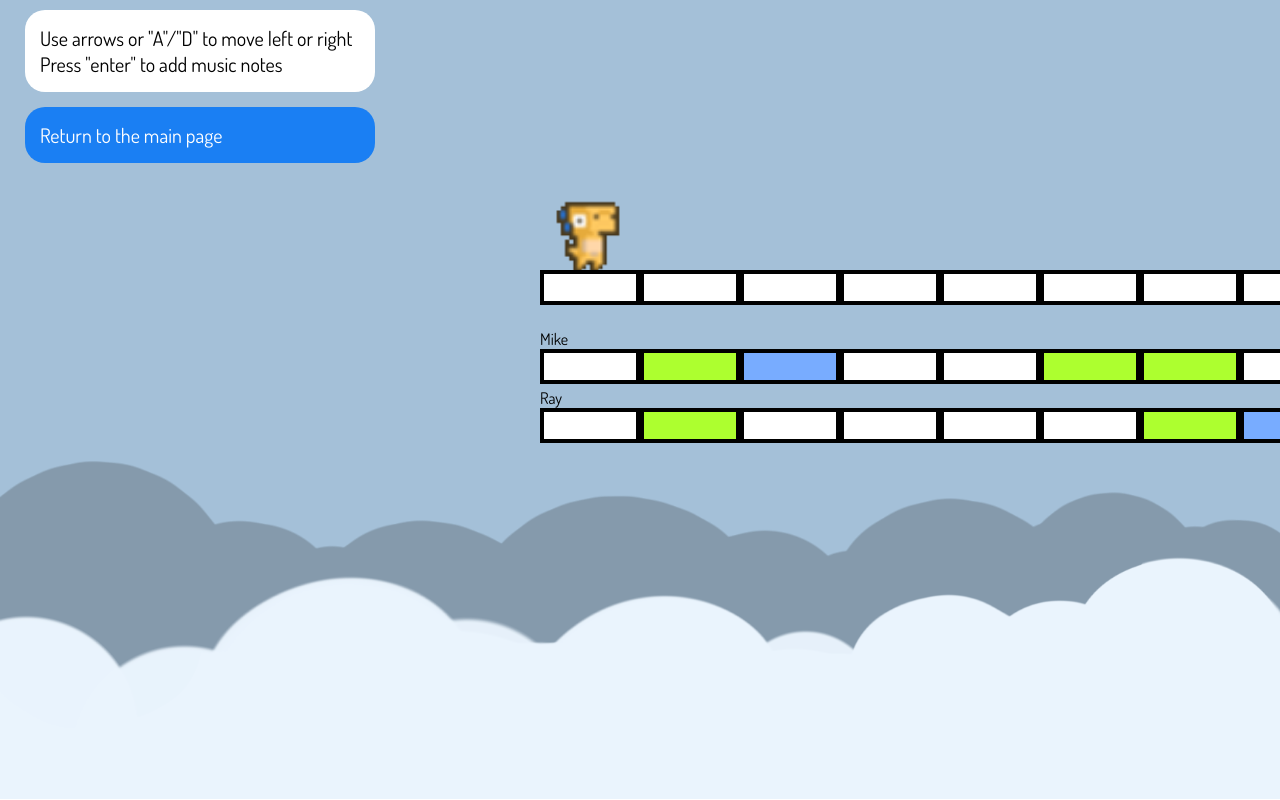
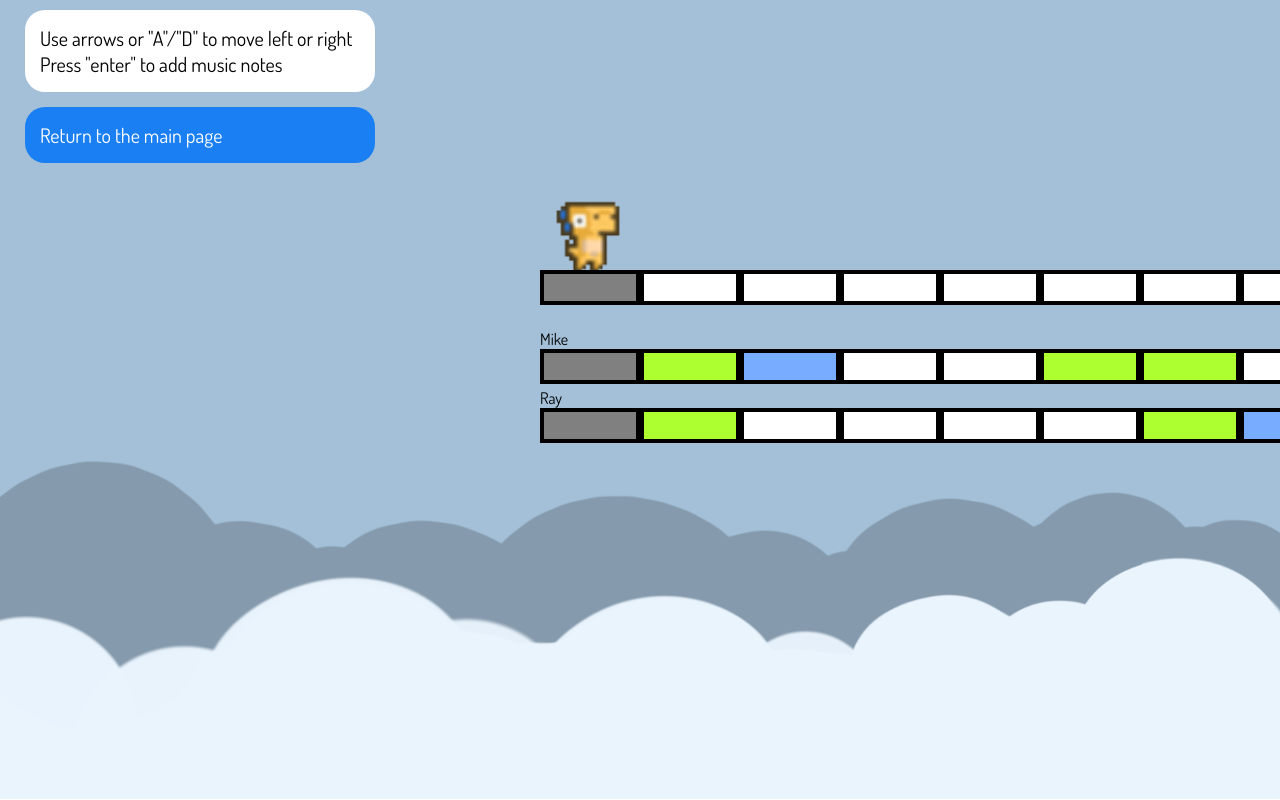
Before and after one commit to SolidifiedMike/MusicWalker, a React (Create React App) app in the folder client/: page /road in a window 1280 px wide. Built offline with nearby package versions, Linux system fonts and the light colour scheme; no server answers.

Commit message:
Add starting point

```diff
--- a/client/src/components/Road.jsx
+++ b/client/src/components/Road.jsx
@@ -81,7 +81,7 @@ export default function Road({ roadConfig, setRoadConfig, existedRoad }) {
         }, 300);
       }
     }
-    if (myKey === "Enter") {
+    if (myKey === "Enter" && index != 0) {
       if (!openToneEditor) {
         handleOpenToneEditor();
       }
--- a/client/src/components/ToneEditor.jsx
+++ b/client/src/components/ToneEditor.jsx
@@ -42,7 +42,7 @@ export default function Tile({
       setCurrNote(Math.min(currNote + 1, noteList.length - 1));
       e.preventDefault();
     }
-    if (myKey === "Enter") {
+    if (myKey === "Enter" && index != 0) {
       editTileTone(index, noteList[currNote].color, noteList[currNote].note);
       if (noteList[currNote].color !== "grey") {
         sampler1.triggerAttackRelease(noteList[currNote].note, "16n");
--- a/client/src/pages/MusicPage.jsx
+++ b/client/src/pages/MusicPage.jsx
@@ -8,7 +8,7 @@ export default function MusicPage() {
     {
       author: "Mike",
       road: [
-        { color: "white", note: "" },
+        { color: "grey", note: "" },
         { color: "#adff2f", note: "B4" },
         { color: "#78acff", note: "F4" },
         { color: "white", note: "" },
@@ -32,7 +32,7 @@ export default function MusicPage() {
     {
       author: "Ray",
       road: [
-        { color: "white", note: "" },
+        { color: "grey", note: "" },
         { color: "#adff2f", note: "B4" },
         { color: "white", note: "" },
         { color: "white", note: "" },
@@ -56,7 +56,7 @@ export default function MusicPage() {
   ];
 
   const roadConfigDefault = [
-    { color: "white", note: "" },
+    { color: "grey", note: "" },
     { color: "white", note: "" },
     { color: "white", note: "" },
     { color: "white", note: "" },
```
